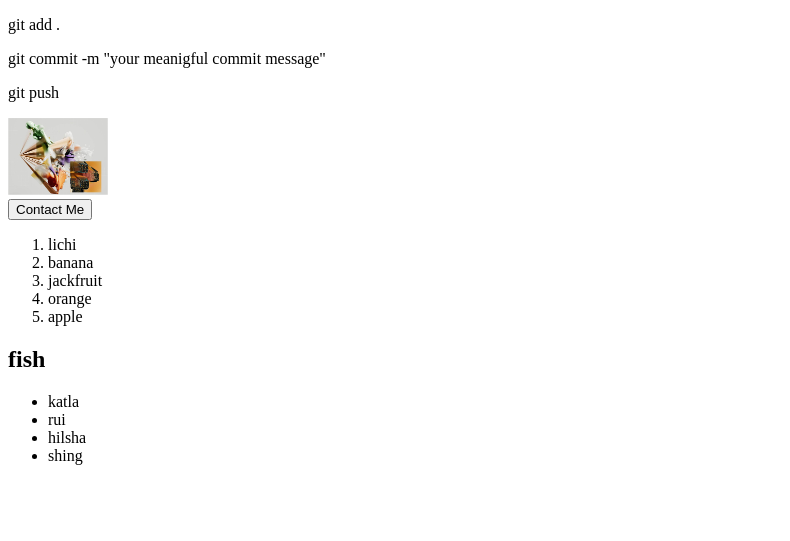
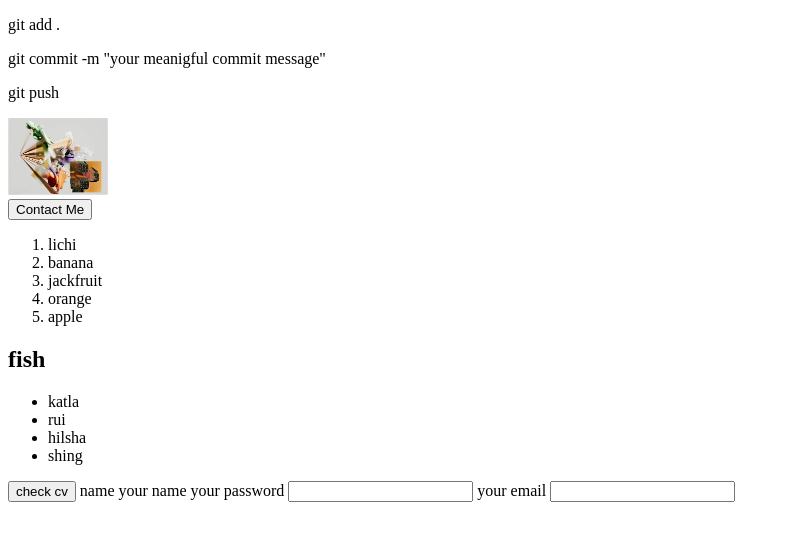
Before and after one commit to JahanCodes/my-second-github, a plain HTML site: page index.html in a window 1280 px wide. Shown: the part 105-646 px from the top of the page, without its empty margins (0-790 px from the left). Drawn offline with Linux system fonts and the light colour scheme.

Commit message:
added  btn

```diff
--- a/index.html
+++ b/index.html
@@ -30,5 +30,12 @@
       <li>hilsha</li>
       <li>shing</li>
     </ul>
+    <button>check cv</button>
+    <label for="name">name</label>
+    <input:name>your  name</input:name>
+    <label for="password">your password</label>
+    <input type="password" name="" id="">
+    <label for="email"> your email</label>
+    <input type="email" name="" id="">
 </body>
 </html>
```
